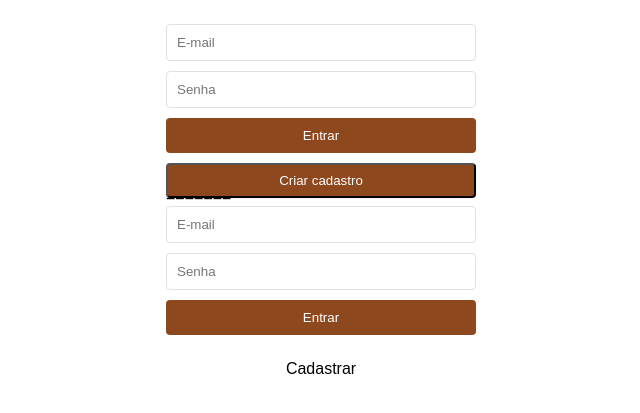
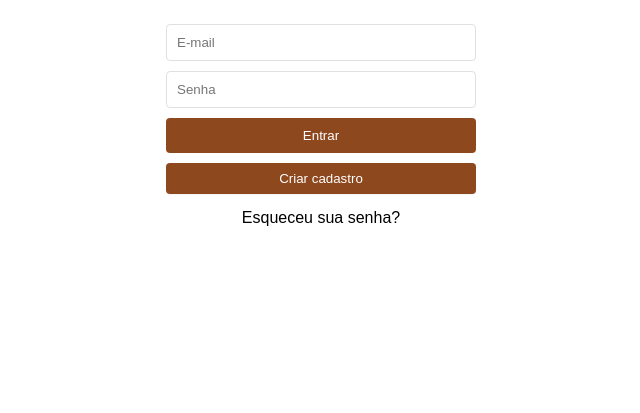
Before and after one commit to FrostKalashnikov/ProjetoPraticoDeConstrucaoDeSistema, a website: page html/index.html in a window 1280 px wide. Shown: the part 59-472 px from the top of the page, without its empty margins (319-959 px from the left). Drawn offline with Linux system fonts and the light colour scheme.

Commit message:
html login

```diff
--- a/html/index.html
+++ b/html/index.html
@@ -15,17 +15,13 @@
         </header>
         <main>
             <form>
-                <input class="email" type="email" placeholder="E-mail">
-                <input class="password" type="password" placeholder="Senha">
-                <input class="entrar" type="button" value="Entrar">
-                <input class="cadastro" type="button" value="Criar cadastro" onclick="window.location.href='cadastro.html'">
-=======
                 <input class="email" type="email" placeholder="E-mail" id="email-input">
                 <input class="password" type="password" placeholder="Senha" id="password-input">
                 <input class="entrar" type="button" value="Entrar" id="entrar-button">
+                <input class="cadastro" type="button" value="Criar cadastro" onclick="window.location.href='cadastro.html'">
             </form>
-            <ul class="Cadastrar">
-                <li><a class="esqueciASenha" href="#" id="Cadastrar">Cadastrar</a></li>
+            <ul class="forgot-password">
+                <li><a class="esqueciASenha" href="#" id="esqueciASenha">Esqueceu sua senha?</a></li>
             </ul>
 
         </main>
--- a/html/styles/login.css
+++ b/html/styles/login.css
@@ -53,15 +53,14 @@ input[type="password"] {
     background-color: #6c3618;
 }
 
-.Cadastrar {
+.forgot-password {
     text-align: center;
     padding: 0;
     margin: 0;
     list-style-type: none;
-    ;
 }
 
-.Cadastrar .esqueciASenha {
+.esqueciASenha {
     text-decoration: none;
     color: #000000;
 }
@@ -80,6 +79,6 @@ input[type="password"] {
     position: relative;
     cursor: pointer;
     text-decoration: none;
-    color: white;
-
+    color: #ffffff;
+    border: none;
 }
```
